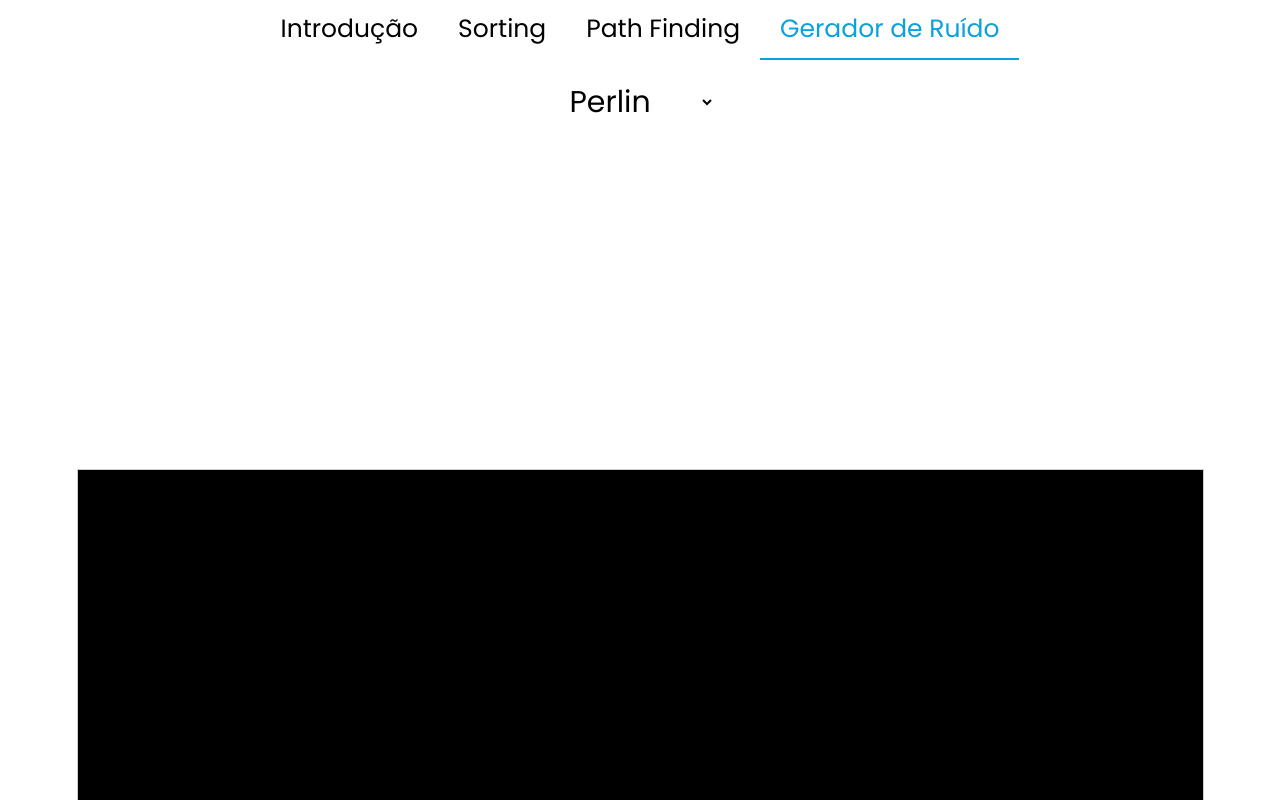
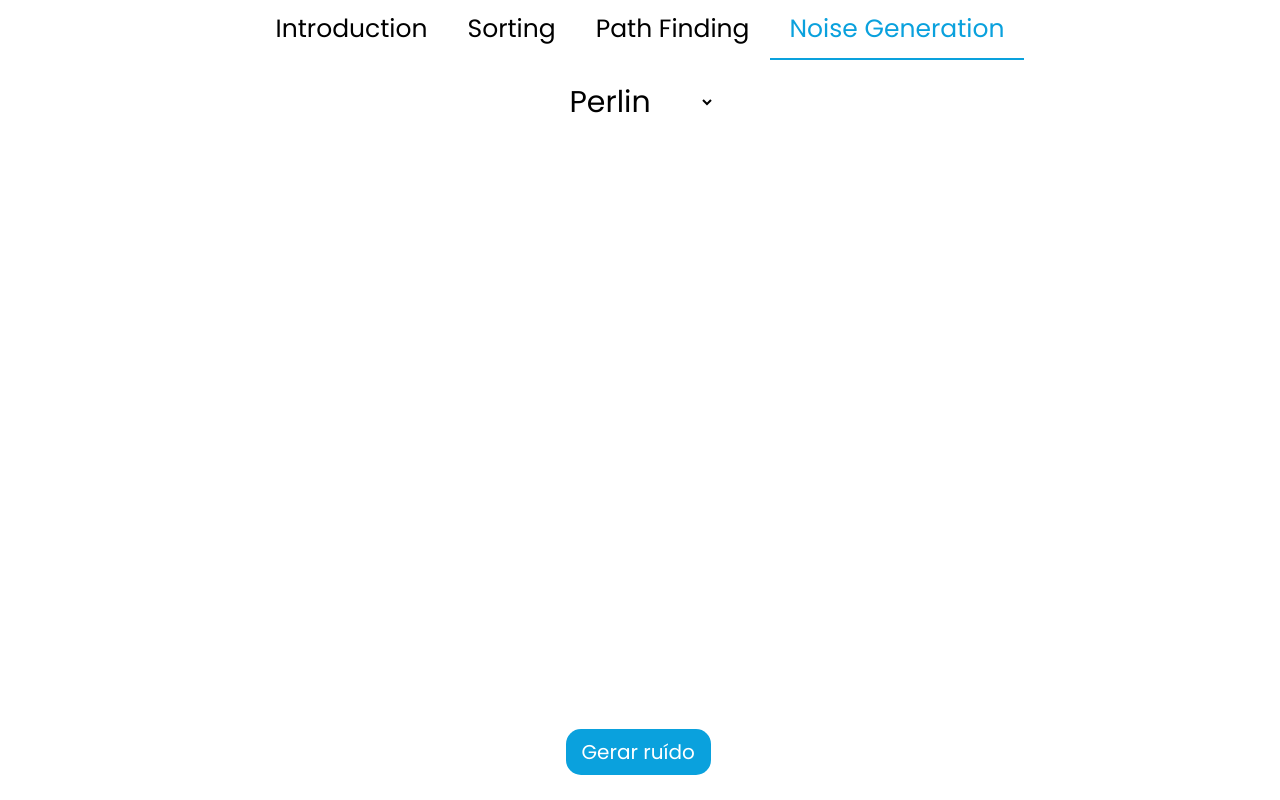
Before and after one commit to schaldach/algo-voyager, a Next.js app: page /noise in a window 1280 px wide. Built offline with nearby package versions, Linux system fonts and the light colour scheme.

Commit message:
Ruídos 3D

```diff
--- a/components/Navbar.js
+++ b/components/Navbar.js
@@ -11,10 +11,10 @@ function NavBar({selectedPage, changePage}) {
 
     return (
         <div className="navbar">
-            <Link href='/'><div onClick={() => changePage('')} className={selectedPage===''?'selectednav':''}>Introdução</div></Link>
+            <Link href='/'><div onClick={() => changePage('')} className={selectedPage===''?'selectednav':''}>Introduction</div></Link>
             <Link href='/sorting'><div onClick={() => changePage('sorting')} className={selectedPage==='sorting'?'selectednav':''}>Sorting</div></Link>
             <Link href='/pathfinding'><div onClick={() => changePage('pathfinding')} className={selectedPage==='pathfinding'?'selectednav':''}>Path Finding</div></Link>
-            <Link href='/noise'><div onClick={() => changePage('noise')} className={selectedPage==='noise'?'selectednav':''}>Gerador de Ruído</div></Link>
+            <Link href='/noise'><div onClick={() => changePage('noise')} className={selectedPage==='noise'?'selectednav':''}>Noise Generation</div></Link>
         </div>
     );
 }
--- a/components/Perlin3D.js
+++ b/components/Perlin3D.js
@@ -0,0 +1,68 @@
+import * as THREE from 'three'
+import { OrbitControls } from 'three/addons/controls/OrbitControls.js';
+
+export default class Perlin3D {
+    constructor(canvasRef) {
+        this.canvasRef = canvasRef.current
+        this.renderer = new THREE.WebGLRenderer({
+            canvas: this.canvasRef,
+            alpha: true,
+            antialias: true,
+            preserveDrawingBuffer: true,
+        })
+        this.renderer.setSize(window.innerWidth, window.innerHeight)
+
+        this.terrainLines = []
+        this.scene = new THREE.Scene()
+        this.camera = new THREE.PerspectiveCamera(60, window.innerWidth/window.innerHeight, 0.01, 1000)
+        this.camera.position.set(10, 12.5, 0)
+
+        this.scene.background = new THREE.Color(0xffffff)
+        this.scene.add(new THREE.AmbientLight(0xffffff, 10))
+        this.controls = new OrbitControls(this.camera, this.renderer.domElement);
+        this.startAnimation()
+    }
+    startAnimation() {
+        const animate = () => {
+            window.requestAnimationFrame(animate);
+            this.controls.update()
+            this.renderer.render(this.scene, this.camera)
+        }
+        animate()
+    }
+    drawMap(mapGrid) {
+        this.scene.remove(...this.terrainLines)
+        this.terrainLines = []
+
+        for (let i = 0; i < mapGrid.length; i++) {
+            const row = mapGrid[i]
+            const x = i - mapGrid.length / 2
+            const points = []
+            for (let j = 0; j < row.length; j++) {
+                const cell = row[j]
+                const z = j - row.length / 2
+                const y = cell.noise*5
+                points.push(new THREE.Vector3(x,y,z))
+            }
+            const material = new THREE.LineBasicMaterial({ color: 0x000000 });
+            const geometry = new THREE.BufferGeometry().setFromPoints(points);
+            const line = new THREE.Line(geometry, material);
+            this.terrainLines.push(line)
+        }
+        for (let i = 0; i < mapGrid[0].length; i++) {
+            const z = i - mapGrid[0].length / 2
+            const points = []
+            for (let j = 0; j < mapGrid.length; j++) {
+                const cell = mapGrid[j][i]
+                const x = j - mapGrid.length / 2
+                const y = cell.noise*5
+                points.push(new THREE.Vector3(x,y,z))
+            }
+            const material = new THREE.LineBasicMaterial({ color: 0x000000 });
+            const geometry = new THREE.BufferGeometry().setFromPoints(points);
+            const line = new THREE.Line(geometry, material);
+            this.terrainLines.push(line)
+        }
+        this.scene.add(...this.terrainLines)
+    }
+}
--- a/components/PerlingVisualizer.js
+++ b/components/PerlingVisualizer.js
@@ -0,0 +1,24 @@
+import { useEffect, useState, useRef } from "react";
+import Perlin3D from "./Perlin3D";
+
+function PerlinVisualizer({ mapGrid }) {
+    const canvasRef = useRef()
+    const [scene, setScene] = useState()
+
+    useEffect(() => {
+        const scene3D = new Perlin3D(canvasRef)
+        setScene(scene3D)
+    }, [])
+
+    useEffect(() => {
+        if (mapGrid.length) {
+            scene.drawMap(mapGrid)
+        }
+    }, [mapGrid])
+
+    return (
+        <canvas className="screenCanvas" ref={canvasRef}></canvas>
+    );
+}
+
+export default PerlinVisualizer;
--- a/pages/noise.js
+++ b/pages/noise.js
@@ -1,178 +1,70 @@
-import React, {useEffect, useState, useRef} from "react";
+import React, { useEffect, useState, useRef } from "react";
 import perlin from "../components/PerlinNoise";
+import PerlinVisualizer from "../components/PerlingVisualizer";
 
 function Noise() {
     const [currentAlgo, changeAlgo] = useState('Perlin')
-    const [currentRepresentation, changeRepresentation] = useState('Linha 1D')
-    const [map2D, changeMap] = useState([])
-    const [line1D, changeLine] = useState([])
-    const [animationRunning, startAnimation] = useState(false)
-    const canvasRef = useRef(null)
-    const staticColors = ['#000000','#444444','#888888','#bbbbbb','#ffffff']
+    // const [currentRepresentation, changeRepresentation] = useState('Linha 1D')
+    const [mapGrid, changeMap] = useState([])
 
-    useEffect(() => {
+    // useEffect(() => {
+    //     let newMap = []
+    //     for (let i = 0; i < 125; i++) {
+    //         let row = []
+    //         for (let y = 0; y < 375; y++) {
+    //             row.push({ noise: 0 })
+    //         }
+    //         newMap.push(row)
+    //     }
+    //     changeMap(newMap)
+    // }, [currentRepresentation])
+
+    function randomNoise() {
         let newMap = []
-        for(let i=0; i<125; i++){
+        for (let i = 0; i < 150; i++) {
             let row = []
-            for(let y=0; y<375; y++){
-                row.push({noise:0})
+            for (let y = 0; y < 150; y++) {
+                row.push({ noise: 0 })
             }
             newMap.push(row)
         }
-        changeMap(newMap)
-    }, [currentRepresentation])
-
-    useEffect(() => {
-        const canvas = canvasRef.current
-        const context = canvas.getContext('2d')
-        context.fillStyle = '#000000'
-        context.fillRect(0,0,1125,375)
-        if(currentRepresentation==='Mapa topográfico'){
-            context.fillStyle = '#ffffff'
-            for(let i=0; i<map2D.length; i++){
-                for(let j=0; j<map2D[i].length-1; j++){
-                    if(map2D[i][j].noise !== map2D[i][j+1].noise){
-                        context.fillRect(j*3+3, i*3, 1, 3)
-                    }
-                }
-            }
-            for(let i2=0; i2<map2D.length-1; i2++){
-                for(let j2=0; j2<map2D[i2].length; j2++){
-                    if(map2D[i2][j2].noise !== map2D[i2+1][j2].noise){
-                        context.fillRect(j2*3, i2*3+3, 3, 1)
-                    }
-                }
-            }
-        }
-        else{
-            for(let y=0; y<map2D.length; y++){
-                for(let x=0; x<map2D[y].length; x++){
-                    context.fillStyle = staticColors[map2D[y][x].noise]
-                    context.fillRect(x*3, y*3, 3, 3)
-                }
-            }
-        }
-    }, [map2D])
-
-    useEffect(() => {
-        const canvas = canvasRef.current
-        const context = canvas.getContext('2d')
-        drawLine(context)
-    }, [line1D])
-
-    async function drawLine(context){
-        if(!line1D.length||animationRunning){return}
-        startAnimation(true)
-        for(let y=0; y<375; y++){
-            context.fillStyle = '#000000'
-            context.fillRect(0,0,1125,375)
-            context.strokeStyle = '#ffffff'
-            context.lineWidth = 2
-            for(let x=0; x<=375; x++){
-                if(x){
-                    context.lineTo(x*3, line1D[x+y].height)
-                    context.stroke()
-                }
-                context.beginPath()
-                context.moveTo(x*3, line1D[x+y].height)
-            }
-            await new Promise(r => setTimeout(r, 20))
-        }
-        startAnimation(false)
-    }
-
-    function randomNoise(){
-        let newMap = []
-        for(let i=0; i<125; i++){
-            let row = []
-            for(let y=0; y<375; y++){
-                row.push({noise:0})
-            }
-            newMap.push(row)
-        }
-        newMap.forEach((row,y) => {
-            row.forEach((cell,x) => {
-                let noiseValue = Math.floor(Math.random()*5)
+        newMap.forEach((row, y) => {
+            row.forEach((cell, x) => {
+                let noiseValue = Math.floor(Math.random() * 5)
                 newMap[y][x].noise = noiseValue
             })
         })
         changeMap(newMap)
     }
 
-    function perlinNoise2D(){
+    function perlinNoise2D() {
         let newMap = []
-        for(let i=0; i<125; i++){
+        for (let i = 0; i < 150; i++) {
             let row = []
-            for(let y=0; y<375; y++){
-                row.push({noise:0})
+            for (let y = 0; y < 150; y++) {
+                row.push({ noise: 0 })
             }
             newMap.push(row)
         }
-        newMap.forEach((row,y) => {
-            row.forEach((cell,x) => {
+        newMap.forEach((row, y) => {
+            row.forEach((cell, x) => {
                 // converter range do perlin noise {-sqrt(2)/2, sqrt(2)/2} para {-1,1}
-                let noiseValue = perlin.get((x+0.5)/12, (y+0.5)/12)*1.41
-                let actualValue = noiseValue
-                if(noiseValue<1){actualValue = 4}
-                if(noiseValue<0.6){actualValue = 3}
-                if(noiseValue<0.2){actualValue = 2}
-                if(noiseValue<-0.2){actualValue = 1}
-                if(noiseValue<-0.6){actualValue = 0}
-                newMap[y][x].noise = actualValue
+                let noiseValue = perlin.get((x + 0.5) / 12, (y + 0.5) / 12) * 1.41
+                newMap[y][x].noise = noiseValue
             })
         })
         perlin.seed()
         changeMap(newMap)
     }
 
-    function perlinNoise1D(){
-        let newLine = []
-        for(let i=0; i<750; i++){
-            newLine.push({height:0})
-        }
-        newLine.forEach((vertex, x) => {
-            let noiseValue = perlin.get((x+0.5)/15, 0.5/15)*1.41
-            let yPosition = (noiseValue+1)*375/2
-            newLine[x].height = yPosition
-        })
-        perlin.seed()
-        changeLine(newLine)
-    }
-
-    function random1D(){
-        let newLine = []
-        for(let i=0; i<750; i++){
-            newLine.push({height:0})
-        }
-        newLine.forEach((vertex, x) => {
-            let noiseValue = Math.random()
-            let yPosition = noiseValue*375
-            newLine[x].height = yPosition
-        })
-        perlin.seed()
-        changeLine(newLine)
-    }
-
-    function runAlgorithm(){
-        if(currentRepresentation==='Linha 1D'){
-            switch(currentAlgo){
-                case 'Perlin':
-                    perlinNoise1D()
-                    break
-                case 'Random':
-                    random1D()
-                    break
-            }
-        }
-        else{
-            switch(currentAlgo){
+    function runAlgorithm() {
+        switch (currentAlgo) {
             case 'Perlin':
                 perlinNoise2D()
                 break
             case 'Random':
                 randomNoise()
                 break
-            }
         }
     }
 
@@ -184,14 +76,16 @@ function Noise() {
                     <option value='Random'>Random</option>
                 </select>
             </div>
-            <canvas width='1125' height='375' className="noisecanvas" ref={canvasRef}></canvas>
+            <PerlinVisualizer mapGrid={mapGrid}/>
             <div className="algobuttons">
-                <select onChange={e => changeRepresentation(e.target.value)}>
-                    <option value='Linha 1D'>Linha</option>
-                    <option value='Estática'>Estática</option>
-                    <option value='Mapa topográfico'>Mapa topográfico</option>
-                </select>
-                <button className={animationRunning?'disabledbutton':''} onClick={runAlgorithm}>Gerar ruído</button>
+                {
+                    // <select onChange={e => changeRepresentation(e.target.value)}>
+                    //     <option value='Linha 1D'>Linha</option>
+                    //     <option value='Estática'>Estática</option>
+                    //     <option value='Mapa topográfico'>Mapa topográfico</option>
+                    // </select>
+                }
+                <button onClick={runAlgorithm}>Gerar ruído</button>
             </div>
         </div>
     );
--- a/styles/index.css
+++ b/styles/index.css
@@ -71,7 +71,7 @@ body {
   box-sizing: border-box;
   font-size: 25px;
   font-family: var(--font1);
-  border-bottom: 2px solid #fff;
+  border-bottom: 2px solid transparent;
 }
 .navbar > .selectednav {
   color: var(--color4);
```
Lines whose indentation alone changed are shown as unchanged.
